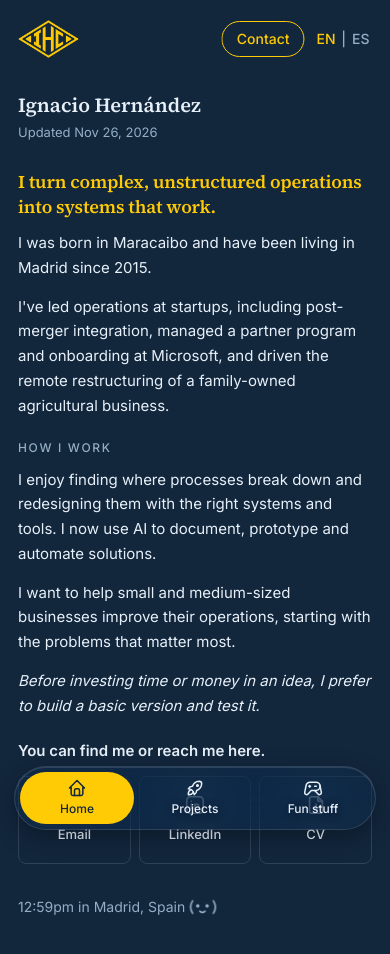
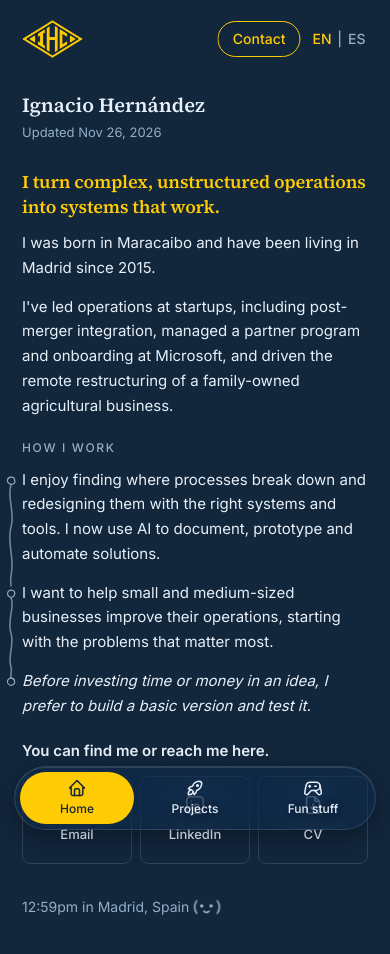
Before and after one commit to nachoh23-lgtm/nachoh23-lgtm.github.io, a plain HTML site: page index.html in a window 390 px wide. Drawn offline with Linux system fonts and the light colour scheme.

Commit message:
Líneas de flujo dibujadas a mano en Cómo trabajo y margen móvil de 22px
Co-Authored-By: Claude Sonnet 5.5 <noreply@anthropic.com>
Claude-Session: https://claude.ai/code/session_01XkbjYD933stkYRNXZsd1vB

```diff
--- a/index.html
+++ b/index.html
@@ -60,7 +60,15 @@ svg.i{width:1em;height:1em;fill:none;stroke:currentColor;stroke-width:1.8;stroke
 #v-home .sm.p1{margin-top:18px}
 #v-home .sm.p3{font-style:italic}
 .lb{margin:26px 0 0;font-size:12px;font-weight:500;letter-spacing:.14em;text-transform:uppercase;color:var(--mu)}
-.lb+.sm{margin-top:12px!important}
+.fx .fi{position:relative;margin-top:16px}
+.fx .fi:first-child{margin-top:12px}
+#v-home .fi .sm{margin-top:0}
+.nd{position:absolute;left:-30px;top:3px;width:22px;height:22px;overflow:visible}
+.cn{position:absolute;left:-30px;top:20px;bottom:-26px;width:22px}
+.cn svg{display:block;width:100%;height:100%;overflow:visible}
+.dr{fill:none;stroke:var(--mu);stroke-width:1.6;stroke-linecap:round;stroke-linejoin:round;stroke-dasharray:1;stroke-dashoffset:1;transition:stroke-dashoffset .9s ease-out}
+.cn .dr{stroke-opacity:.7;vector-effect:non-scaling-stroke}
+.fx.in .dr{stroke-dashoffset:0}
 .cbtn{font:inherit;font-size:14px;font-weight:500;color:var(--hd);background:none;border:1.5px solid var(--hd);border-radius:99px;padding:7px 16px;cursor:pointer;transition:background .15s,color .15s}
 .cbtn:hover{background:var(--hb);color:var(--hf)}
 .cl{margin:28px 0 0;font-size:16px;font-weight:600;line-height:1.7}
@@ -98,12 +106,12 @@ svg.i{width:1em;height:1em;fill:none;stroke:currentColor;stroke-width:1.8;stroke
   html{scroll-behavior:auto}
   body{padding-bottom:96px}
   .hd{position:static;border-bottom:0}
-  .nav{padding:20px 18px 0}
+  .nav{padding:20px 22px 0}
   .logo img{height:38px}
   .lk .tile{display:none}
   .lg{margin-left:0}
   .lk{gap:10px}
-  .wrap{padding:0 18px}
+  .wrap{padding:0 22px}
   .view{display:none}
   .view.on{display:block}
   #v-home{padding:36px 0 24px}
@@ -117,7 +125,10 @@ svg.i{width:1em;height:1em;fill:none;stroke:currentColor;stroke-width:1.8;stroke
   #v-home .t1+.sm{margin-top:12px}
   #v-home .sm.p1{margin-top:14px}
   .lb{margin-top:20px}
-  .lb+.sm{margin-top:10px!important}
+  .fx .fi{margin-top:14px}
+  .fx .fi:first-child{margin-top:10px}
+  .nd{left:-19px;top:4px;width:16px;height:16px}
+  .cn{left:-19px;top:17px;bottom:-23px;width:16px}
   .cbtn{padding:6px 14px}
   .cl{margin-top:20px;font-size:15px}
   .g3{gap:8px;margin-top:12px}
@@ -133,7 +144,7 @@ svg.i{width:1em;height:1em;fill:none;stroke:currentColor;stroke-width:1.8;stroke
   .bb a svg{font-size:20px}
   .bb a[aria-current=page]{background:var(--hb);color:var(--hf);text-shadow:none}
 }
-@media(prefers-reduced-motion:reduce){*{transition:none!important}.f,.bl,.lk,.z{animation:none!important}.z{opacity:.8}html{scroll-behavior:auto}}
+@media(prefers-reduced-motion:reduce){*{transition:none!important}.f,.bl,.lk,.z{animation:none!important}.z{opacity:.8}.dr{stroke-dashoffset:0}html{scroll-behavior:auto}}
 </style>
 </head>
 <body>
@@ -170,9 +181,11 @@ svg.i{width:1em;height:1em;fill:none;stroke:currentColor;stroke-width:1.8;stroke
       <p class="sm" data-t="born"></p>
       <p class="sm p1" data-t="p1"></p>
       <h2 class="lb" data-t="lb2"></h2>
-      <p class="sm" data-t="p1b"></p>
-      <p class="sm" data-t="p2"></p>
-      <p class="sm p3" data-t="p3"></p>
+      <div class="fx">
+      <div class="fi"><svg class="nd" viewBox="0 0 22 22" aria-hidden="true"><path class="dr" pathLength="1" d="M16.4 12.6C16.5 15.4 13.8 17.3 11 17C8.1 16.7 5.7 14.1 6.1 11.2C6.5 8.3 9.1 6.7 11.9 7C14.6 7.3 16.2 9.5 16 12.1" style="transition-delay:0.0s"/></svg><span class="cn"><svg viewBox="0 0 22 100" preserveAspectRatio="none" aria-hidden="true"><path class="dr" pathLength="1" d="M11 0C5 12 17 26 11 40C5 54 16 70 11.5 84C9 92 12 96 11 100" style="transition-delay:0.5s"/></svg></span><p class="sm" data-t="p1b"></p></div>
+      <div class="fi"><svg class="nd" viewBox="0 0 22 22" aria-hidden="true"><path class="dr" pathLength="1" d="M15.9 11.3C16.3 14.1 14 17 11.2 16.9C8.3 16.8 6.1 14.4 6.3 11.6C6.5 8.7 8.9 6.8 11.7 7C14.3 7.2 16.3 9.3 16.1 12" style="transition-delay:0.9s"/></svg><span class="cn"><svg viewBox="0 0 22 100" preserveAspectRatio="none" aria-hidden="true"><path class="dr" pathLength="1" d="M11 0C17 10 5 28 11 44C16 58 6 72 11 86C13 92 9.5 97 11 100" style="transition-delay:1.4s"/></svg></span><p class="sm" data-t="p2"></p></div>
+      <div class="fi"><svg class="nd" viewBox="0 0 22 22" aria-hidden="true"><path class="dr" pathLength="1" d="M16.1 12.2C16 15 13.4 17.2 10.8 16.9C8 16.6 5.9 13.9 6.2 11.1C6.5 8.4 9.3 6.6 12 7.1C14.4 7.5 15.9 9.4 15.8 11.8" style="transition-delay:1.8s"/></svg><p class="sm p3" data-t="p3"></p></div>
+      </div>
       <div id="contact">
         <p class="cl" data-t="cl"></p>
         <div class="g3">
@@ -335,6 +348,14 @@ svg.i{width:1em;height:1em;fill:none;stroke:currentColor;stroke-width:1.8;stroke
   window.addEventListener('hashchange', function(){ goTo(hashRoute()); });
   (mq.addEventListener ? mq.addEventListener('change', function(){ setActive(mq.matches ? hashRoute() : active); spy(); }) : null);
 
+  (function(){
+    var fx = document.querySelector('.fx');
+    if(!fx) return;
+    if(!('IntersectionObserver' in window)){ fx.classList.add('in'); return; }
+    var io = new IntersectionObserver(function(es){ es.forEach(function(e){ if(e.isIntersecting){ fx.classList.add('in'); io.disconnect(); } }); }, {threshold:0.25});
+    io.observe(fx);
+  })();
+
   render();
   setInterval(clock, 30000);
   var first = hashRoute();
```
